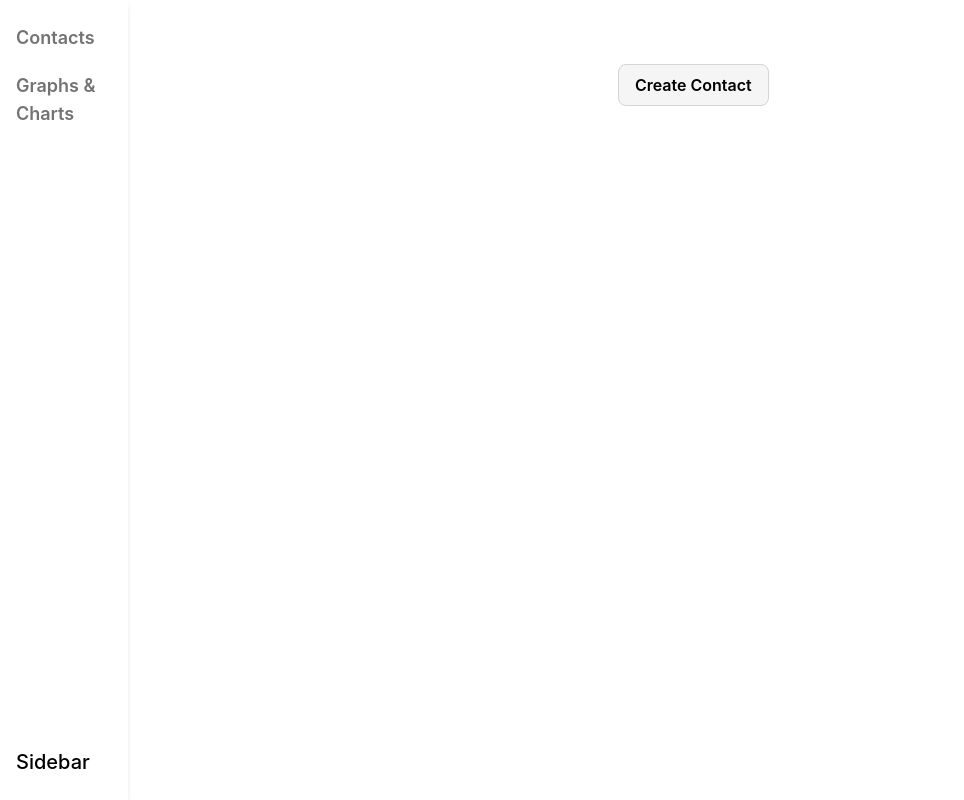
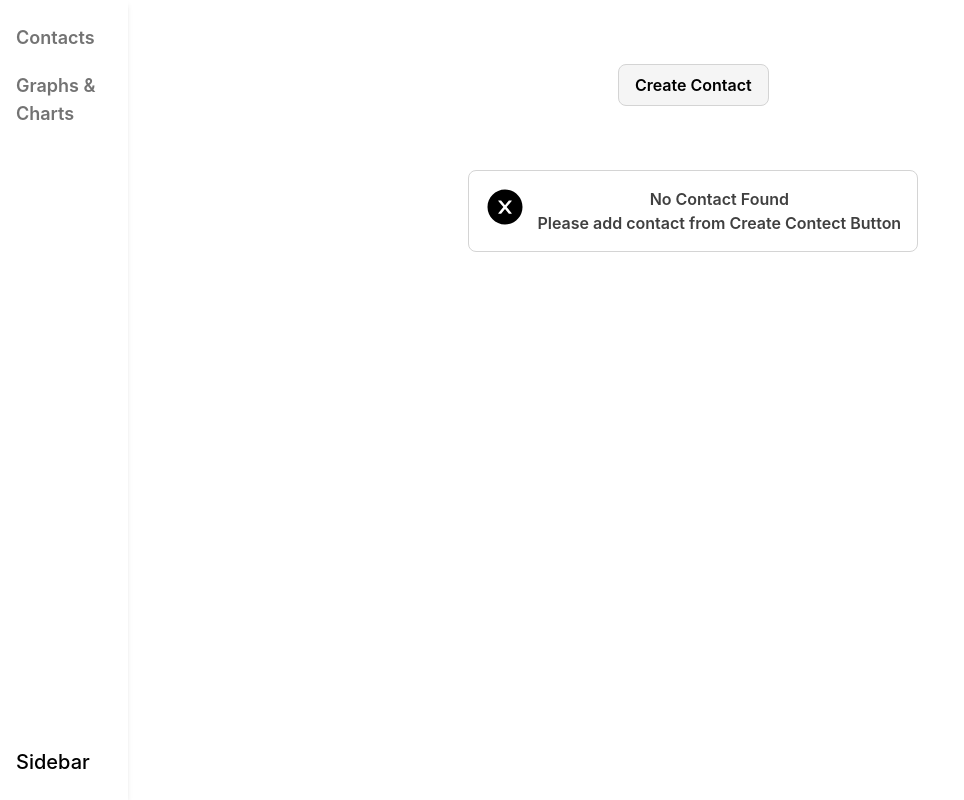
Before and after one commit to AHTHneeuhl/taiyo, a React (Create React App) app: page / in a window 1280 px wide. Shown: the whole page, without its empty margins (0-964 px from the left). Built offline with nearby package versions, Linux system fonts and the light colour scheme.

Commit message:
feat: No Contact Found

```diff
--- a/src/components/Contact/ContactList.tsx
+++ b/src/components/Contact/ContactList.tsx
@@ -1,3 +1,4 @@
+import { AiFillCloseCircle } from "react-icons/ai";
 import { useAppSelector } from "../../redux/store/hooks";
 import ContactCard from "./ContactCard";
 
@@ -5,6 +6,8 @@ const ContactList: React.FC = () => {
   const contacts = useAppSelector((state) => state.contacts.contacts);
 
   return (
+    <>
+      {contacts.length ? (
         <div className="grid grid-cols-1 gap-4 sm:grid-cols-2 lg:grid-cols-3 xl:grid-cols-4 2xl:grid-cols-5">
           {contacts.map(({ id, firstName, lastName, status }) => (
             <ContactCard
@@ -16,6 +19,16 @@ const ContactList: React.FC = () => {
             />
           ))}
         </div>
+      ) : (
+        <div className="flex flex-row gap-3 border border-neutral-300 p-4 rounded-lg w-fit mx-auto">
+          <AiFillCloseCircle size={40} />
+          <p className="font-semibold text-neutral-700 text-center">
+            No Contact Found <br />
+            Please add contact from Create Contect Button
+          </p>
+        </div>
+      )}
+    </>
   );
 };
 
```
Lines whose indentation alone changed are shown as unchanged.
